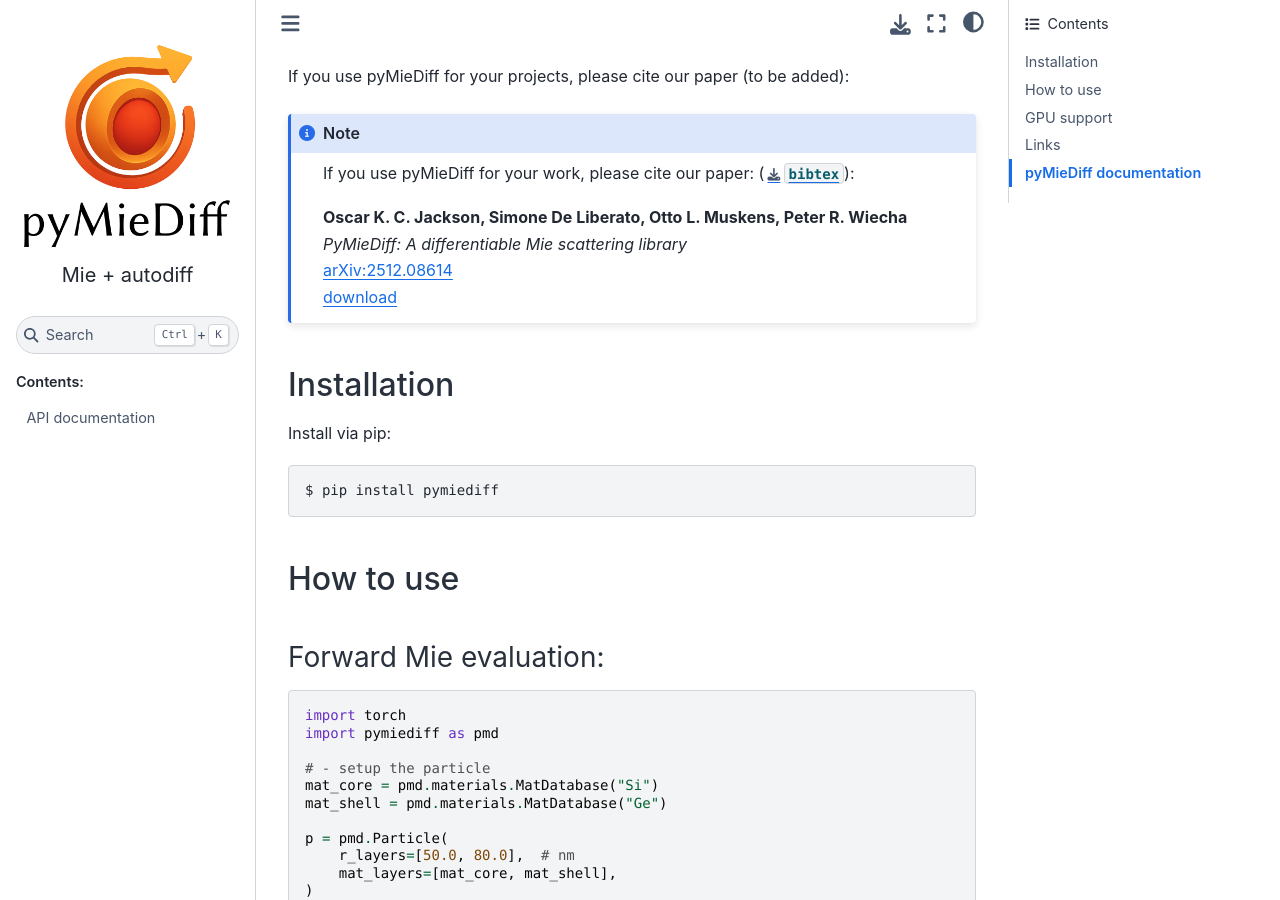
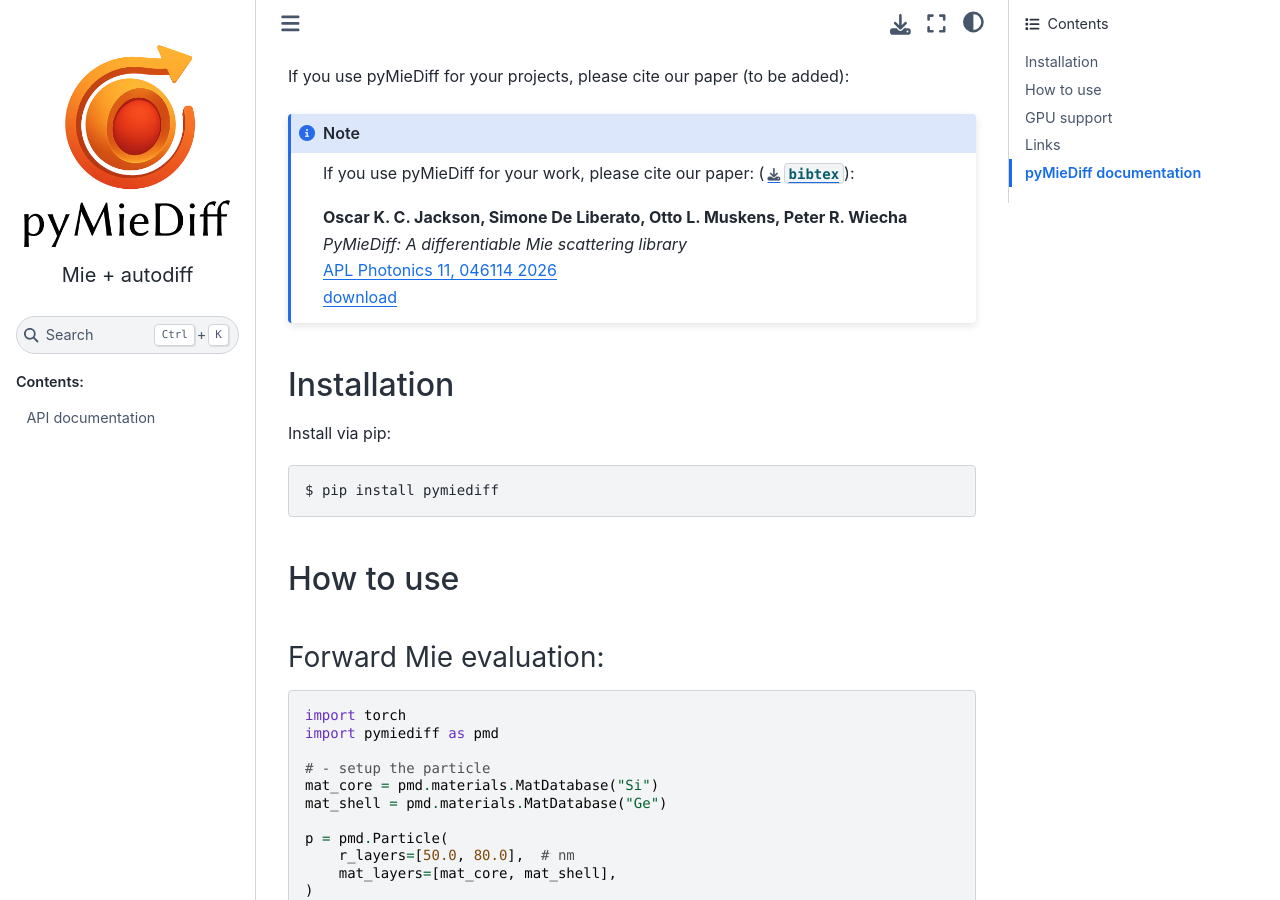
Before and after one commit to UoS-Integrated-Nanophotonics-group/MieDiff, a Sphinx documentation site: the page built from doc/source/index.md, in a window 1280 px wide and 900 px high, scrolled down 824 px. Built offline with Sphinx 7.4.7 and the Sphinx Book theme 1.1.4, drawn with Linux system fonts in a browser that asks for light colours; pages that are not in the unit, such as notebooks, are missing from menus; some of the changed lines change nothing that is shown.

Commit message:
(doc) updated paper download link

````diff
--- a/doc/source/_downloads/pymiediff.bib
+++ b/doc/source/_downloads/pymiediff.bib
@@ -1,14 +1,15 @@
-@misc{jacksonPyMieDiffDifferentiableMie2025,
-  title = {{{PyMieDiff}}: {{A}} Differentiable {{Mie}} Scattering Library},
-  shorttitle = {{{PyMieDiff}}},
-  author = {Jackson, Oscar K. C. and Liberato, Simone De and Muskens, Otto L. and Wiecha, Peter R.},
-  year = 2025,
-  month = dec,
-  number = {arXiv:2512.08614},
-  eprint = {2512.08614},
-  primaryclass = {physics},
-  publisher = {arXiv},
-  doi = {10.48550/arXiv.2512.08614},
-  urldate = {2025-12-10},
-  archiveprefix = {arXiv}
+@article{10.1063/5.0316814,
+    author = {Jackson, Oscar K. C. and De Liberato, Simone and Muskens, Otto L. and Wiecha, Peter R.},
+    title = {PyMieDiff: A differentiable Mie scattering library},
+    journal = {APL Photonics},
+    volume = {11},
+    number = {4},
+    pages = {046114},
+    year = {2026},
+    month = {04},
+    abstract = {Light scattering by spherical-shaped particles of sizes comparable to the wavelength is foundational in many areas of science, from chemistry to atmospheric science, photonics, and nanotechnology. With the new capabilities offered by machine learning, there is a great interest in end-to-end differentiable frameworks for scattering calculations. Here, we introduce PyMieDiff, a fully differentiable, graphics processing unit-compatible implementation of Mie scattering for layered, spherical particles in PyTorch. The library provides native, autograd-compatible spherical Bessel and Hankel functions, vectorized evaluation of Mie coefficients, and APIs for computing efficiencies, angular scattering, and near-fields. All inputs—geometry, material dispersion, wavelengths, and observation angles and positions—are represented as tensors, enabling seamless integration with gradient-based optimization or physics-informed neural networks. The toolkit can also be combined with “TorchGDM” for end-to-end differentiable multi-particle scattering simulations. PyMieDiff is available under an open source license at https://github.com/UoS-Integrated-Nanophotonics-group/MieDiff.},
+    issn = {2378-0967},
+    doi = {10.1063/5.0316814},
+    url = {https://doi.org/10.1063/5.0316814},
+    eprint = {https://pubs.aip.org/aip/app/article-pdf/doi/10.1063/5.0316814/20984280/046114_1_5.0316814.pdf},
 }
--- a/doc/source/index.md
+++ b/doc/source/index.md
@@ -31,8 +31,8 @@ If you use pyMieDiff for your projects, please cite our paper (to be added):
 
    **Oscar K. C. Jackson, Simone De Liberato, Otto L. Muskens, Peter R. Wiecha**
    *PyMieDiff: A differentiable Mie scattering library*
-   [arXiv:2512.08614](http://arxiv.org/abs/2512.08614)
-   [download](./_downloads/2512.08614v1.pdf)
+   [APL Photonics 11, 046114 2026](https://doi.org/10.1063/5.0316814)
+   [download](./_downloads/046114_1_5.0316814.pdf)
 ```
 
 ## Installation
````
Also changed, not shown: 1 other file.
